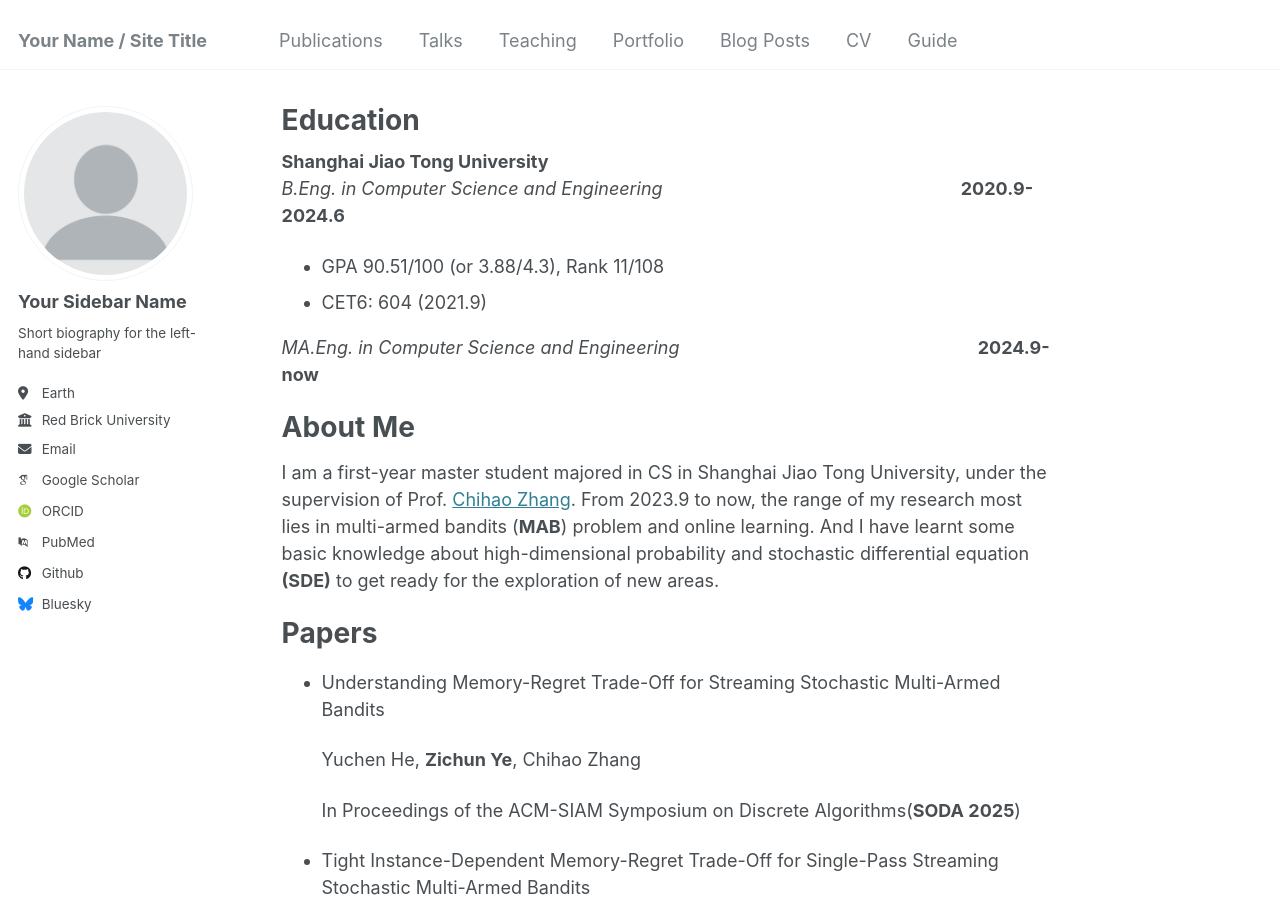
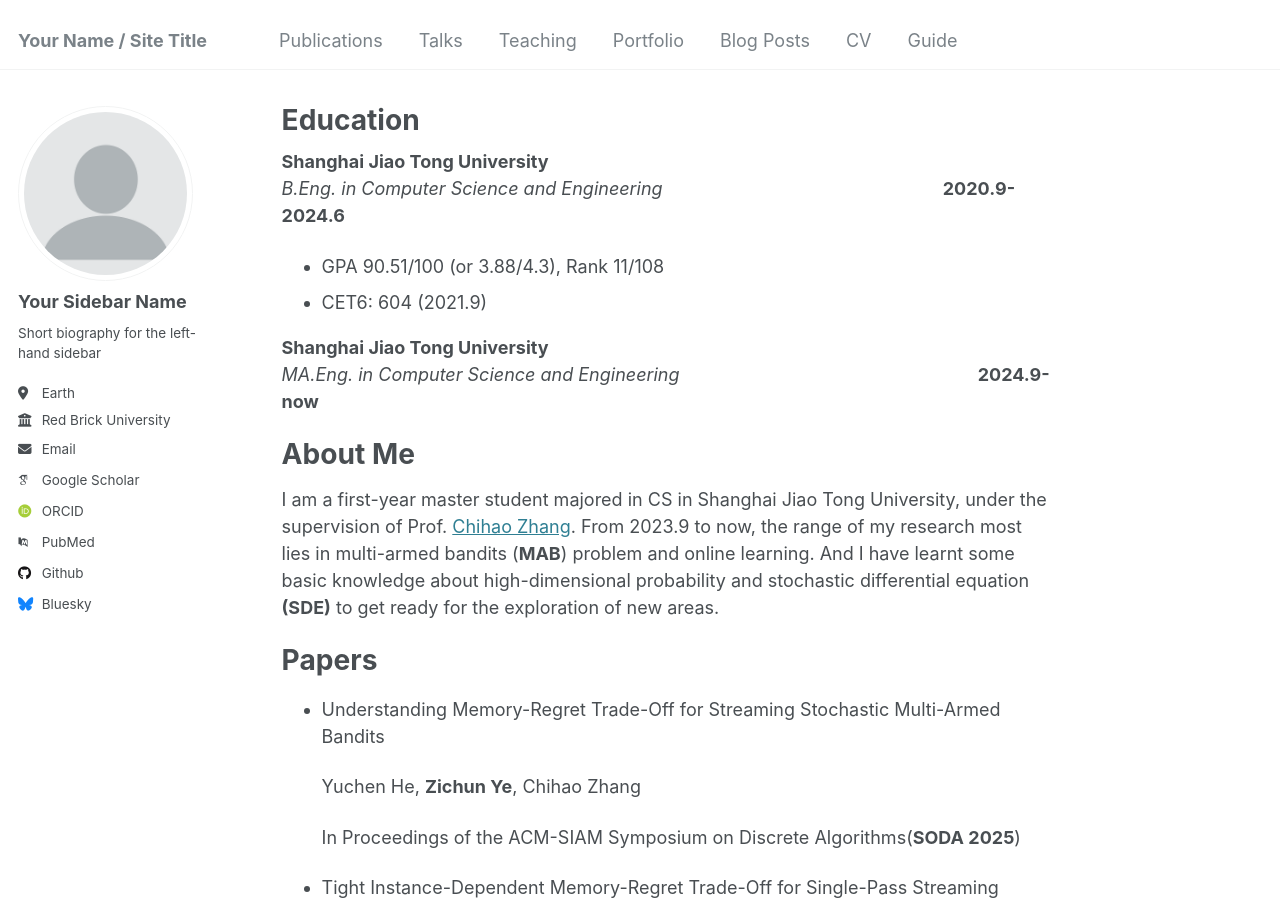
Before and after one commit to AlchemistYe/alchemistye.github.io, a Jekyll site: the page built from _pages/about.md, in a window 1280 px wide and 900 px high. Built offline with Jekyll 4.4.1, drawn with Linux system fonts in a browser that asks for light colours; some web fonts are replaced; part of the change alters nothing that is shown.

Commit message:
Update about.md

```diff
--- a/_pages/about.md
+++ b/_pages/about.md
@@ -7,10 +7,11 @@ redirect_from:
   - /about.html
 ---
 **Shanghai Jiao Tong University**
-*B.Eng. in Computer Science and Engineering*   &emsp;&emsp;&emsp;&emsp;&emsp;&emsp;&emsp;&emsp;&emsp;&emsp;&emsp;&emsp;&emsp;&emsp;&emsp;&emsp; **2020.9-2024.6**
+*B.Eng. in Computer Science and Engineering*   &emsp;&emsp;&emsp;&emsp;&emsp;&emsp;&emsp;&emsp;&emsp;&emsp;&emsp;&emsp;&emsp;&emsp;&emsp; **2020.9-2024.6**
 * GPA 90.51/100 (or 3.88/4.3), Rank 11/108
 * CET6: 604 (2021.9)
 
+**Shanghai Jiao Tong University**
 *MA.Eng. in Computer Science and Engineering* &emsp;&emsp;&emsp;&emsp;&emsp;&emsp;&emsp;&emsp;&emsp;&emsp;&emsp;&emsp;&emsp;&emsp;&emsp;&emsp; **2024.9-now**
 
 
@@ -53,6 +54,6 @@ Skills
 
 Honors and Awards
 ======
-* Zhiyuan Honor Scholarship December &emsp;&emsp;&emsp;&emsp;&emsp;&emsp;&emsp;&emsp;&emsp;&emsp;&emsp;&emsp;&emsp;&emsp;&emsp;&emsp;&emsp; **2021,2022,2023**
-* Huawei Fellowship October &emsp;&emsp;&emsp;&emsp;&emsp;&emsp;&emsp;&emsp;&emsp;&emsp;&emsp;&emsp;&emsp;&emsp;&emsp;&emsp;&emsp;&emsp;&emsp;&emsp;&emsp;&emsp;&emsp;&emsp;&emsp;&emsp;&emsp; **2022**
-* COSCO First Class Scholarship October &emsp;&emsp;&emsp;&emsp;&emsp;&emsp;&emsp;&emsp;&emsp;&emsp;&emsp;&emsp;&emsp;&emsp;&emsp;&emsp;&emsp;&emsp;&emsp;&emsp;&emsp;&emsp; **2021**
+* Zhiyuan Honor Scholarship December &emsp;&emsp;&emsp;&emsp;&emsp;&emsp;&emsp;&emsp;&emsp;&emsp;&emsp;&emsp;&emsp;&emsp;&emsp; **2021,2022,2023**
+* Huawei Fellowship October &emsp;&emsp;&emsp;&emsp;&emsp;&emsp;&emsp;&emsp;&emsp;&emsp;&emsp;&emsp;&emsp;&emsp;&emsp;&emsp;&emsp;&emsp;&emsp;&emsp;&emsp;&emsp;&emsp;&emsp;&emsp; **2022**
+* COSCO First Class Scholarship October &emsp;&emsp;&emsp;&emsp;&emsp;&emsp;&emsp;&emsp;&emsp;&emsp;&emsp;&emsp;&emsp;&emsp;&emsp;&emsp;&emsp;&emsp;&emsp;&emsp; **2021**
```
